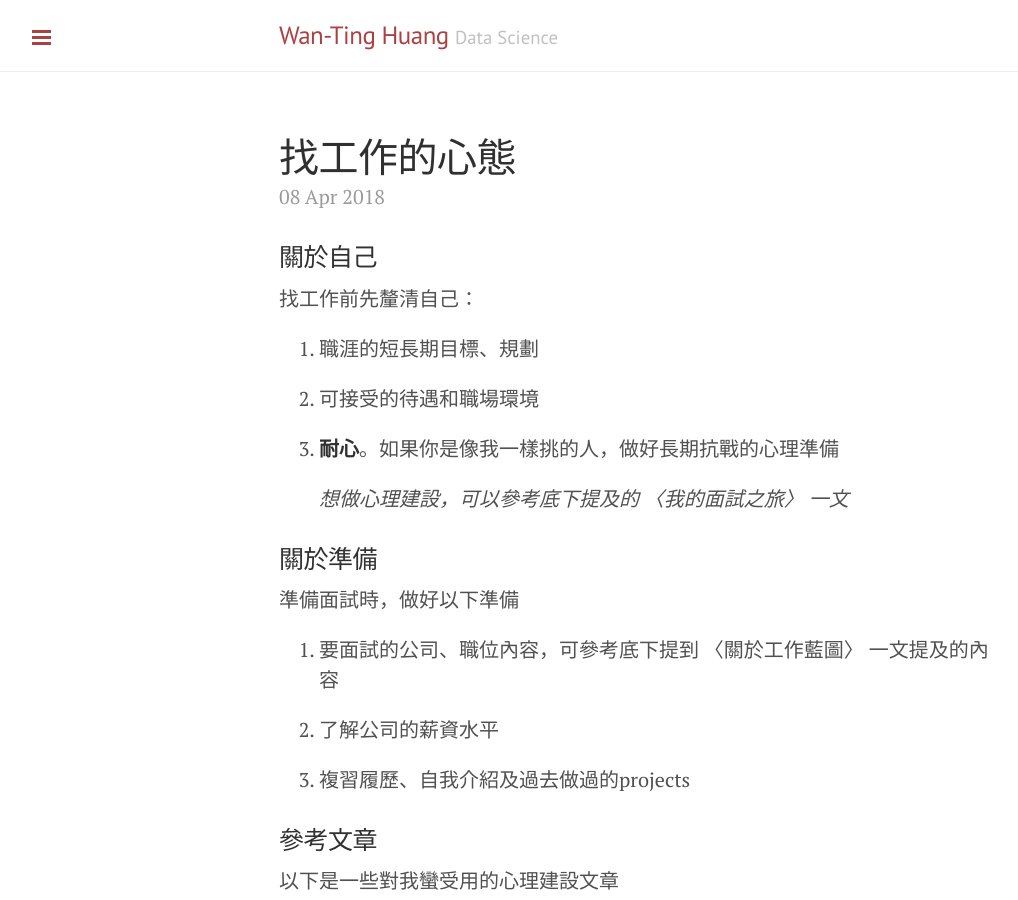
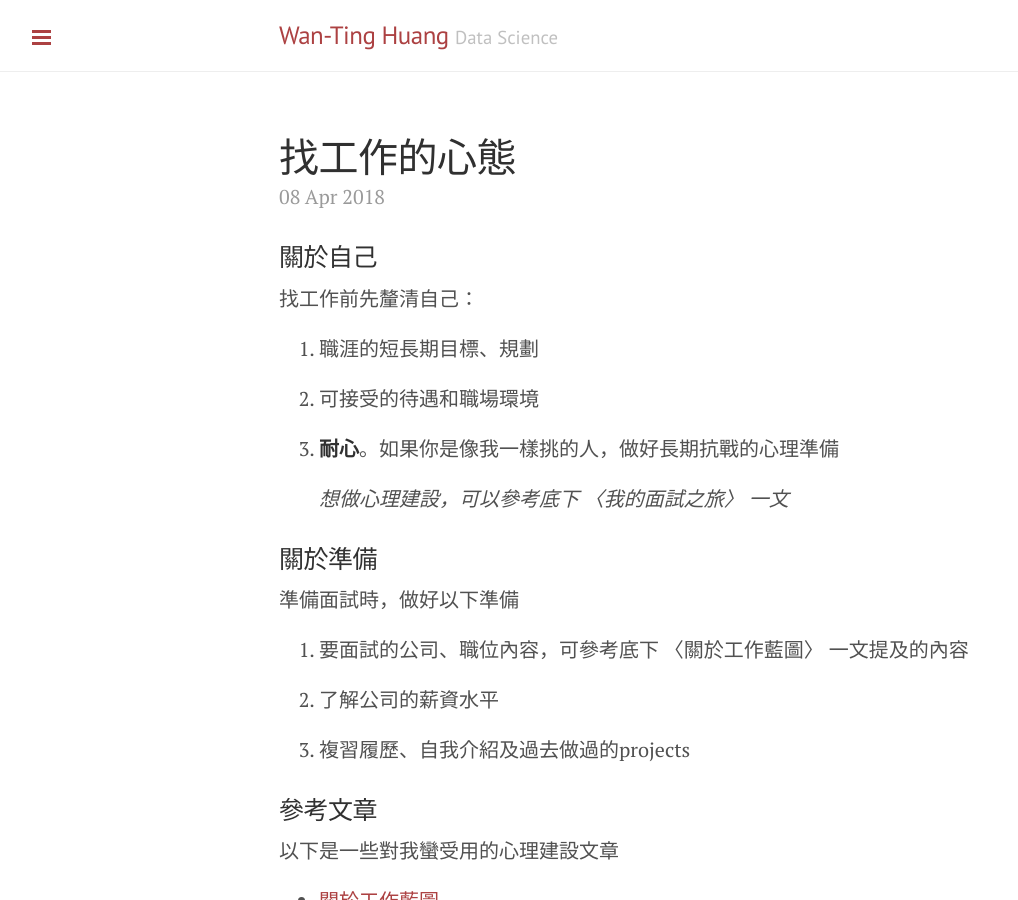
Before and after one commit to wantinghuang/wantinghuang.github.io, a Jekyll site: the page built from _posts/2018-04-08-job-hunting-attitude.md, in a window 1280 px wide and 900 px high. Shown: the whole window, without its empty margins (1-1019 px from the left). Built offline with Jekyll 4.4.1, drawn with Linux system fonts in a browser that asks for light colours.

Commit message:
Update 2018-04-08-job-hunting-attitude.md

```diff
--- a/_posts/2018-04-08-job-hunting-attitude.md
+++ b/_posts/2018-04-08-job-hunting-attitude.md
@@ -14,13 +14,13 @@ title: 找工作的心態
 
 3. **耐心**。如果你是像我一樣挑的人，做好長期抗戰的心理準備
 
-      _想做心理建設，可以參考底下提及的 〈我的面試之旅〉 一文_
+      _想做心理建設，可以參考底下 〈我的面試之旅〉 一文_
 
 ### 關於準備
 
 準備面試時，做好以下準備
 
-1. 要面試的公司、職位內容，可參考底下提到 〈關於工作藍圖〉 一文提及的內容
+1. 要面試的公司、職位內容，可參考底下 〈關於工作藍圖〉 一文提及的內容
 
 2. 了解公司的薪資水平
 
```
